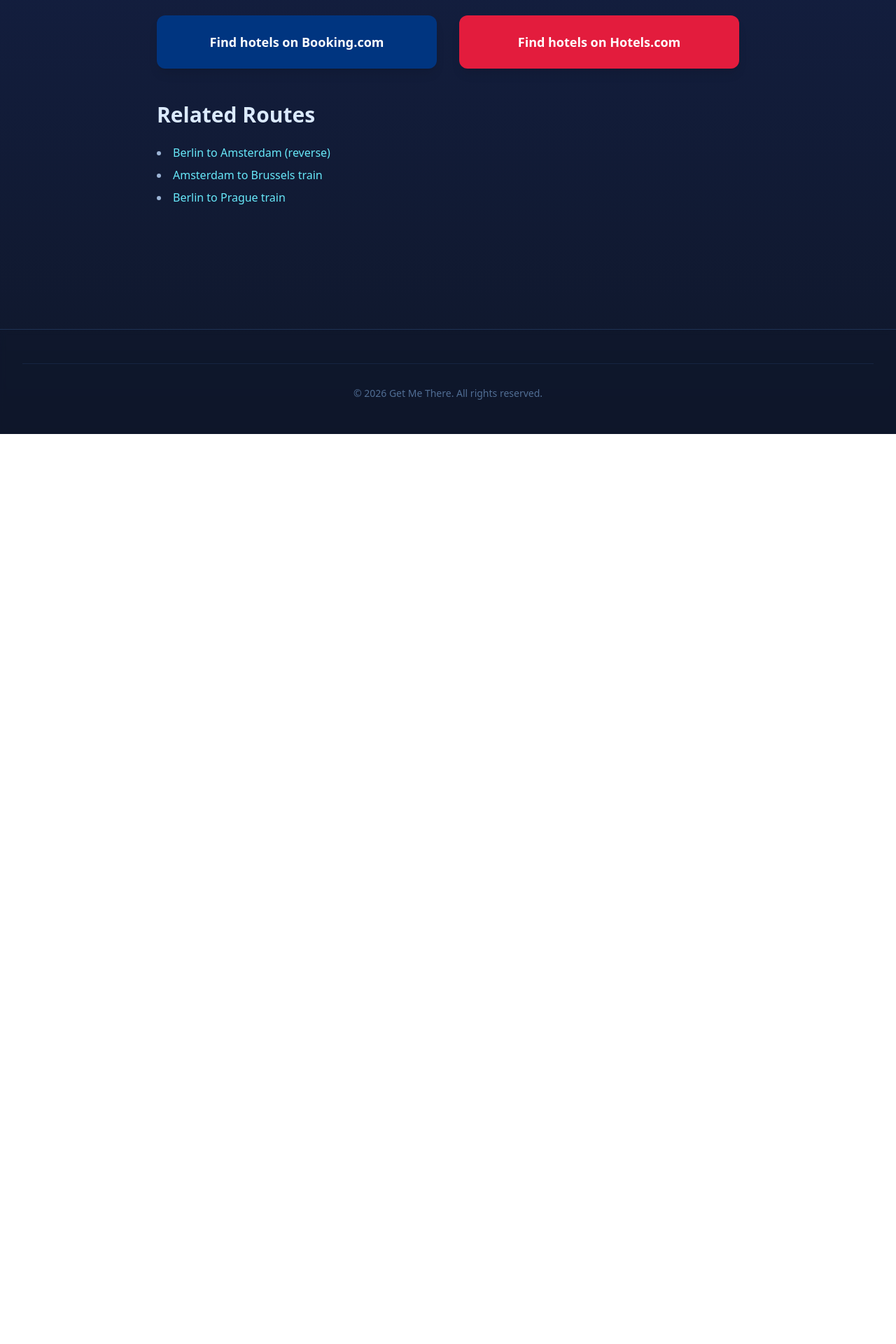
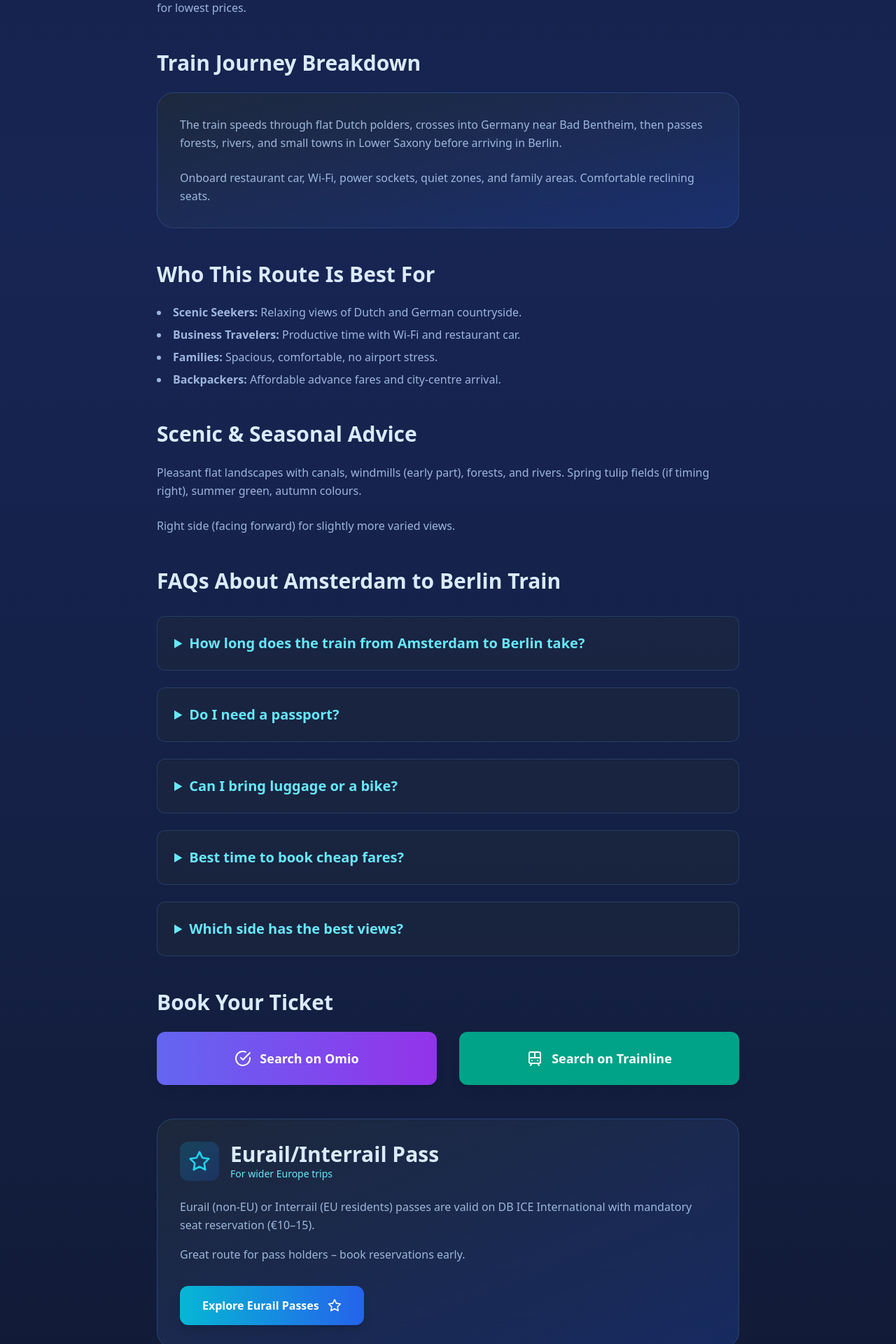
Before and after one commit to michaeljomahoney1985/get-me-there, a Next.js app: page /amsterdam-to-berlin in a window 1280 px wide. Shown: the part 2100-4020 px from the top of the page at 70% size. Before the commit the page ends 2720 px from the top, so only its background shows below. Built offline with nearby package versions, Linux system fonts and the light colour scheme.

Commit message:
Update amsterdam-to-berlin.js

```diff
--- a/pages/amsterdam-to-berlin.js
+++ b/pages/amsterdam-to-berlin.js
@@ -126,7 +126,7 @@ export default function AmsterdamToBerlin() {
             A comfortable high-speed connection links vibrant Amsterdam with dynamic Berlin in about 6 hours on direct ICE trains. This popular route through flat Dutch polders and German forests is ideal for city-hopping, nightlife, history, or simply enjoying two of Europe's most exciting capitals without the hassle of airports.
           </p>
 
-          {/* NEW: Recommended Option + CTAs high up */}
+          {/* Recommended Option + CTAs high up */}
           <section className="mb-12">
             <div className="bg-gradient-to-br from-cyan-900/50 to-blue-900/60 backdrop-blur-xl rounded-3xl p-8 border border-cyan-400/40">
               <h2 className="text-3xl font-bold text-cyan-200 mb-6 flex items-center gap-3">
@@ -238,7 +238,77 @@ export default function AmsterdamToBerlin() {
             </div>
           </section>
 
-          {/* Rest of sections (schedule, prices, tips, journey breakdown, who it's for, scenic advice, FAQs, hotels, related routes) remain the same as previous templates */}
+          <section className="mb-12">
+            <h2 className="text-3xl font-bold text-blue-100 mb-6">Amsterdam to Berlin Schedule</h2>
+            <p className="text-blue-200/80 leading-relaxed">
+              6–8 direct ICE departures daily from Amsterdam Centraal to Berlin Hbf. Journey time around 6 hours.
+            </p>
+          </section>
+
+          <section className="mb-12">
+            <h2 className="text-3xl font-bold text-blue-100 mb-6">Ticket Prices & Discounts</h2>
+            <p className="text-blue-200/80 leading-relaxed mb-6">
+              Sparpreis advance tickets from €20–40 when booked early. Standard fares €80–100. Book 3–6 months ahead for lowest prices.
+            </p>
+          </section>
+
+          <section className="mb-12">
+            <h2 className="text-3xl font-bold text-blue-100 mb-6">Train Journey Breakdown</h2>
+            <div className="bg-gradient-to-br from-slate-800/90 to-blue-900/50 backdrop-blur-xl rounded-3xl p-8 border border-blue-400/20">
+              <p className="text-blue-200/80 leading-relaxed mb-6">
+                The train speeds through flat Dutch polders, crosses into Germany near Bad Bentheim, then passes forests, rivers, and small towns in Lower Saxony before arriving in Berlin.
+              </p>
+              <p className="text-blue-200/80 leading-relaxed">
+                Onboard restaurant car, Wi-Fi, power sockets, quiet zones, and family areas. Comfortable reclining seats.
+              </p>
+            </div>
+          </section>
+
+          <section className="mb-12">
+            <h2 className="text-3xl font-bold text-blue-100 mb-6">Who This Route Is Best For</h2>
+            <ul className="list-disc list-inside text-blue-200/80 space-y-2">
+              <li><strong>Scenic Seekers:</strong> Relaxing views of Dutch and German countryside.</li>
+              <li><strong>Business Travelers:</strong> Productive time with Wi-Fi and restaurant car.</li>
+              <li><strong>Families:</strong> Spacious, comfortable, no airport stress.</li>
+              <li><strong>Backpackers:</strong> Affordable advance fares and city-centre arrival.</li>
+            </ul>
+          </section>
+
+          <section className="mb-12">
+            <h2 className="text-3xl font-bold text-blue-100 mb-6">Scenic & Seasonal Advice</h2>
+            <p className="text-blue-200/80 leading-relaxed mb-6">
+              Pleasant flat landscapes with canals, windmills (early part), forests, and rivers. Spring tulip fields (if timing right), summer green, autumn colours.
+            </p>
+            <p className="text-blue-200/80 leading-relaxed mb-8">
+              Right side (facing forward) for slightly more varied views.
+            </p>
+          </section>
+
+          <section className="mb-12">
+            <h2 className="text-3xl font-bold text-blue-100 mb-8">FAQs About Amsterdam to Berlin Train</h2>
+            <div className="space-y-6">
+              <details className="bg-slate-800/50 rounded-xl p-6 border border-blue-400/20">
+                <summary className="text-xl font-semibold text-cyan-300 cursor-pointer">How long does the train from Amsterdam to Berlin take?</summary>
+                <p className="mt-4 text-blue-200/80">Direct ICE trains take around 6 hours.</p>
+              </details>
+              <details className="bg-slate-800/50 rounded-xl p-6 border border-blue-400/20">
+                <summary className="text-xl font-semibold text-cyan-300 cursor-pointer">Do I need a passport?</summary>
+                <p className="mt-4 text-blue-200/80">No formal checks (Schengen), but carry ID.</p>
+              </details>
+              <details className="bg-slate-800/50 rounded-xl p-6 border border-blue-400/20">
+                <summary className="text-xl font-semibold text-cyan-300 cursor-pointer">Can I bring luggage or a bike?</summary>
+                <p className="mt-4 text-blue-200/80">Generous allowance; bikes require €10–15 reservation.</p>
+              </details>
+              <details className="bg-slate-800/50 rounded-xl p-6 border border-blue-400/20">
+                <summary className="text-xl font-semibold text-cyan-300 cursor-pointer">Best time to book cheap fares?</summary>
+                <p className="mt-4 text-blue-200/80">3–6 months ahead for €20 Sparpreis tickets.</p>
+              </details>
+              <details className="bg-slate-800/50 rounded-xl p-6 border border-blue-400/20">
+                <summary className="text-xl font-semibold text-cyan-300 cursor-pointer">Which side has the best views?</summary>
+                <p className="mt-4 text-blue-200/80">Right side for varied Dutch polders and German forests.</p>
+              </details>
+            </div>
+          </section>
 
           <section className="mb-12">
             <h2 className="text-3xl font-bold text-blue-100 mb-6">Book Your Ticket</h2>
@@ -261,6 +331,37 @@ export default function AmsterdamToBerlin() {
                 <Train className="w-6 h-6" />
                 Search on Trainline
               </a>
+            </div>
+          </section>
+
+          <section className="mb-12">
+            <div className="bg-gradient-to-br from-slate-800/90 to-blue-900/50 backdrop-blur-xl rounded-3xl p-8 border border-blue-400/20">
+              <div className="flex items-center gap-4 mb-6">
+                <div className="p-3 bg-gradient-to-br from-cyan-500/20 to-blue-600/20 rounded-xl">
+                  <Star className="w-8 h-8 text-cyan-400" />
+                </div>
+                <div>
+                  <h2 className="text-3xl font-bold text-blue-100">Eurail/Interrail Pass</h2>
+                  <p className="text-cyan-300 text-sm">For wider Europe trips</p>
+                </div>
+              </div>
+
+              <div className="space-y-4 text-blue-200/80 leading-relaxed">
+                <p>Eurail (non-EU) or Interrail (EU residents) passes are valid on DB ICE International with mandatory seat reservation (€10–15).</p>
+                <p>Great route for pass holders – book reservations early.</p>
+              </div>
+
+              <div className="mt-8">
+                <a
+                  href="https://www.eurail.com"
+                  target="_blank"
+                  rel="noopener noreferrer"
+                  className="inline-flex items-center gap-3 px-8 py-4 bg-gradient-to-r from-cyan-500 to-blue-600 hover:from-cyan-400 hover:to-blue-500 rounded-xl font-semibold text-white shadow-lg transition-all duration-300"
+                >
+                  Explore Eurail Passes
+                  <Star className="w-5 h-5" />
+                </a>
+              </div>
             </div>
           </section>
 
@@ -298,7 +399,11 @@ export default function AmsterdamToBerlin() {
 
         <footer className="border-t border-blue-400/20 bg-slate-900/50 backdrop-blur-sm mt-20">
           <div className="max-w-7xl mx-auto px-4 sm:px-6 lg:px-8 py-12">
-            <div className="text-center text-sm text-blue-300/50 pt-8 border-t border-blue-400/10">
+            <p className="text-xs text-blue-300/50 text-center mt-8">
+              Affiliate links may earn commission at no cost to you.<br />
+              Prices approximate for 2026—check current rates.
+            </p>
+            <div className="text-center text-sm text-blue-300/50 pt-8 border-t border-blue-400/10 mt-8">
               © 2026 Get Me There. All rights reserved.
             </div>
           </div>
```
